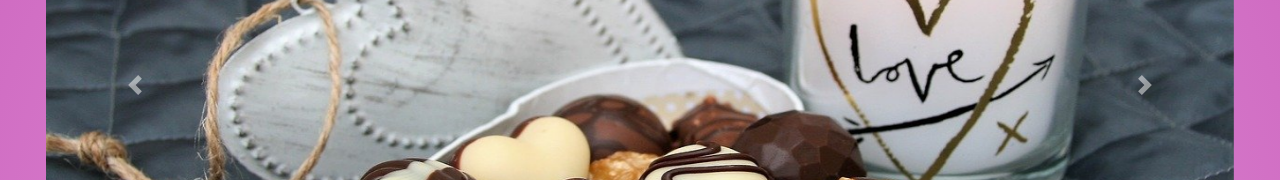
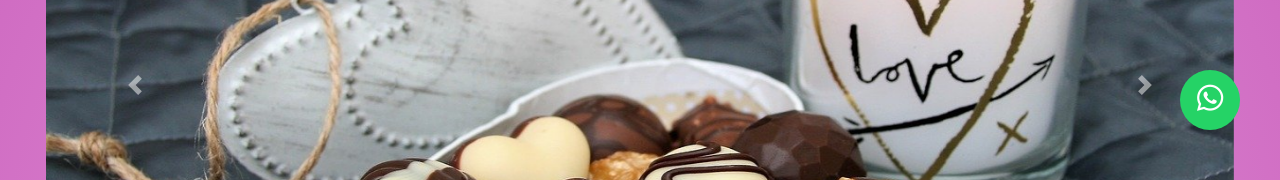
Before and after one commit to JudithGrau/TodoDulceYChocolatoso, a website: page index.html in a window 1280 px wide. Shown: the part 630-810 px from the top of the page. Drawn offline with nearby package versions, Linux system fonts and the light colour scheme.

Commit message:
Incorporo el btn de WhatsApp

```diff
--- a/index.html
+++ b/index.html
@@ -9,11 +9,14 @@
     <title>Todo Dulce y Chocolatoso</title>
     <script src="https://code.iconify.design/1/1.0.7/iconify.min.js"></script>
 	<script src="https://kit.fontawesome.com/2c36e9b7b1.js" crossorigin="anonymous"></script>
+	<link rel="stylesheet" href="https://stackpath.bootstrapcdn.com/font-awesome/4.7.0/css/font-awesome.min.css">
     <link rel="stylesheet" href="https://cdn.jsdelivr.net/npm/bootstrap@4.6.0/dist/css/bootstrap.min.css" integrity="sha384-B0vP5xmATw1+K9KRQjQERJvTumQW0nPEzvF6L/Z6nronJ3oUOFUFpCjEUQouq2+l" crossorigin="anonymous">
     <link rel="stylesheet" href="css/main.css">
 	<link rel="icon" href="./img/logo.ico">
 </head>
 <body>
+	<!--Botón de whatsapp-->
+	<a href="https://wa.me/5211234567890?text=Me%20gustaría%20saber%20el%20precio%20del%20coche" class="whatsapp" target="_blank"> <i class="fa fa-whatsapp whatsapp-icon"></i></a>
 	<div class="container-fluid">
 		<header class="header">
 
@@ -108,6 +111,8 @@
 					</a>
 				</div>
 
+
+
 				<!--Banner de productos más vendidos-->
 				<div class="body mb-5" id="blog_p">
 					<div class="blog-post">
--- a/scss/style.scss
+++ b/scss/style.scss
@@ -89,6 +89,25 @@
 .fa-sun, .fa-moon {
     color: $color-claro;
 }
+/*--Botón de whatsapp--*/
+
+.whatsapp {
+    position:fixed;
+    width:60px;
+    height:60px;
+    bottom:40px;
+    right:40px;
+    background-color:#25d366;
+    color:#FFF;
+    border-radius:50px;
+    text-align:center;
+    font-size:30px;
+    z-index:100;
+  }
+
+  .whatsapp-icon {
+    margin-top:13px;
+  }
 /*----------------------------------------------------------------------------INDEX--------------------------------------------------------------------------*/
 
 #nav{
```
Also changed, not shown: css/main.css.
